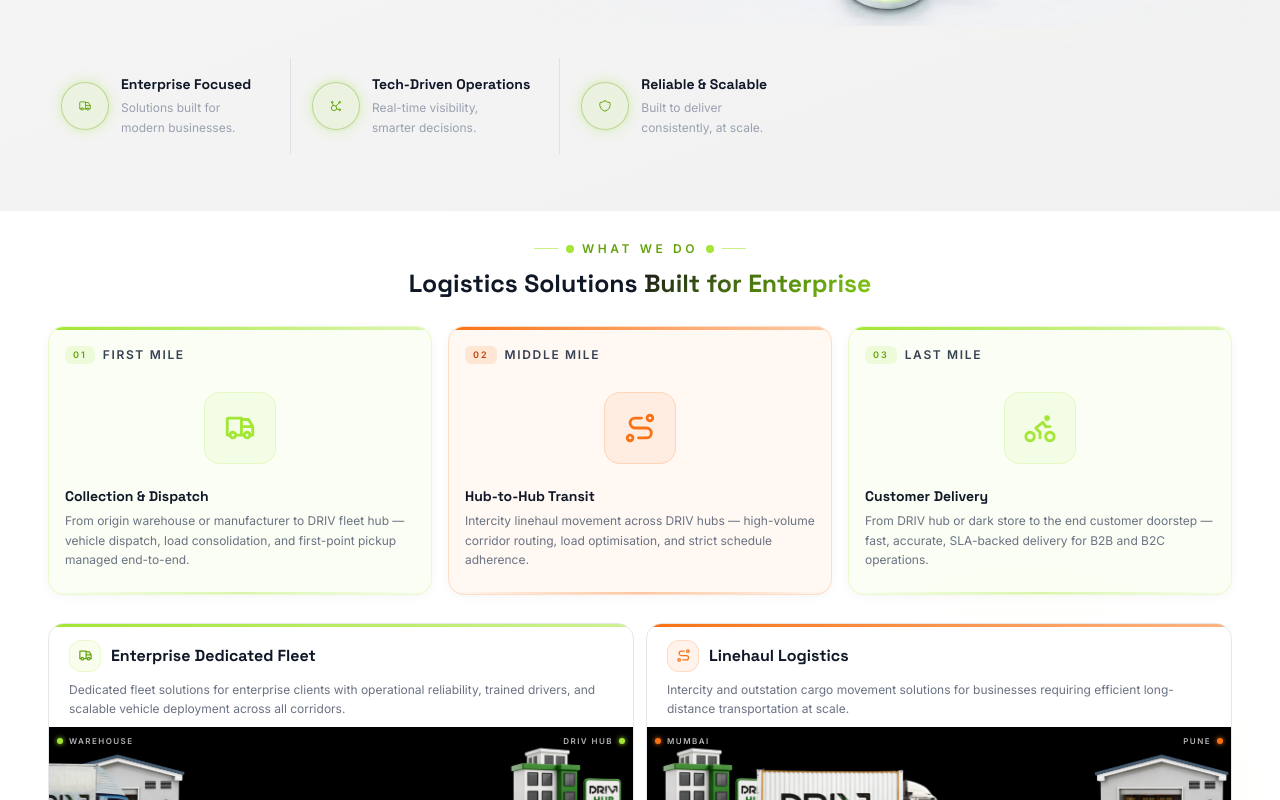
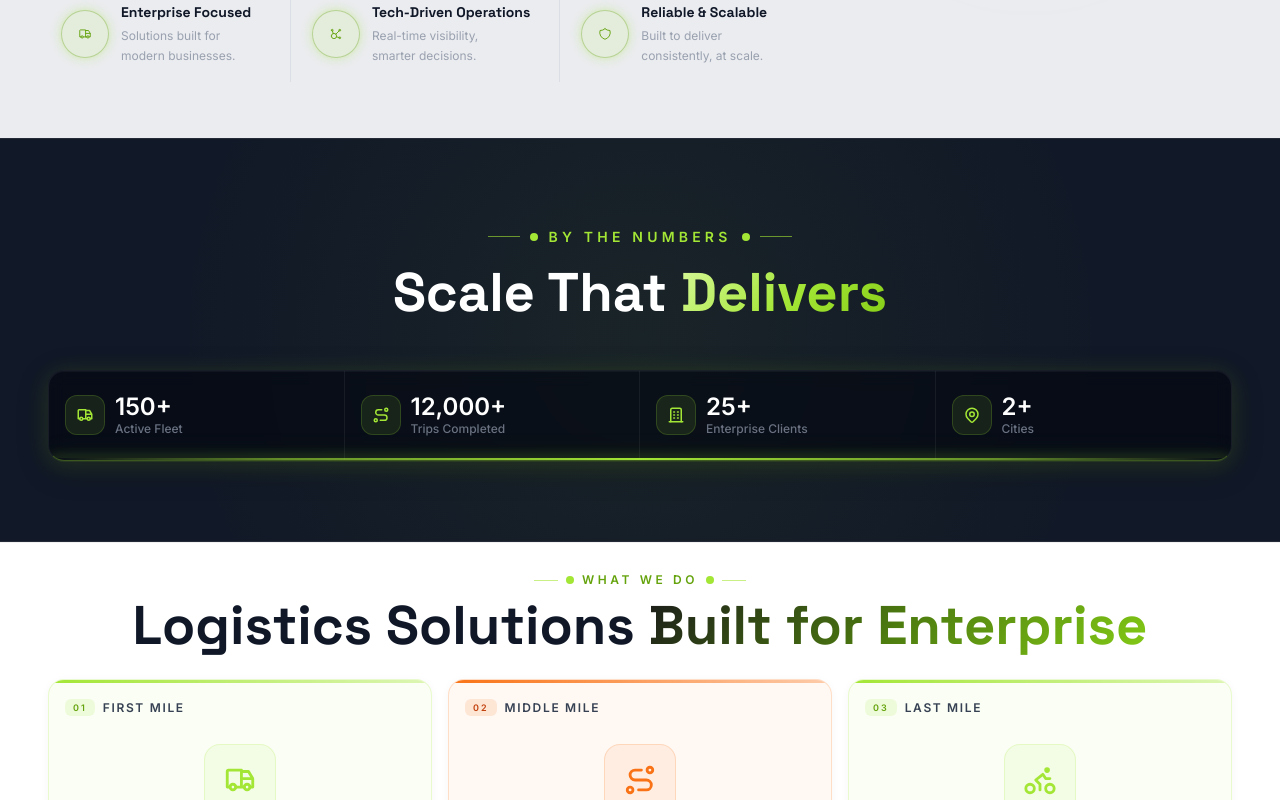
Before and after one commit to pcredintern1-ops/drivtech, a React (Vite) app: page / in a window 1280 px wide. Shown: the part 1380-2180 px from the top of the page. Built offline with nearby package versions, Linux system fonts and the light colour scheme.

Commit message:
stats added, about page changed,canged responsiveness

```diff
--- a/src/components/ContactSection.jsx
+++ b/src/components/ContactSection.jsx
@@ -32,10 +32,10 @@
           <span className="inline-flex items-center gap-2 text-[#65a30d] text-sm font-bold uppercase tracking-[0.3em] mb-6 block">
             <span className="w-8 h-px bg-[#A3E635]/60" /><span className="w-2 h-2 rounded-full bg-[#A3E635]" />Get In Touch<span className="w-2 h-2 rounded-full bg-[#A3E635]" /><span className="w-8 h-px bg-[#A3E635]/60" />
           </span>
-          <h2 className="font-heading font-black text-2xl sm:text-3xl md:text-4xl text-gray-900 mb-4 md:mb-6">
+          <h2 className="font-heading font-black text-3xl sm:text-4xl md:text-5xl lg:text-[3rem] xl:text-[3.4rem] text-gray-900 leading-[1.08] mb-4 md:mb-6">
             Let's Build Something <span className="gradient-text">Together</span>
           </h2>
-          <p className="text-gray-500 text-sm sm:text-base md:text-lg max-w-xl mx-auto leading-relaxed">
+          <p className="text-gray-500 text-base sm:text-lg md:text-lg max-w-xl mx-auto leading-relaxed">
             Whether you're an enterprise client, investor, driver partner, or vendor, we'd love to hear from you.
           </p>
         </motion.div>
--- a/src/components/DrivHubSection.jsx
+++ b/src/components/DrivHubSection.jsx
@@ -345,7 +345,7 @@
   const [hovered, setHovered] = useState(null)
 
   return (
-    <section id="hub" className="relative py-12 md:py-20 lg:py-24 overflow-x-clip section-sep bg-[#eef0f3]">
+    <section id="hub" className="relative py-12 md:py-20 lg:py-24 overflow-x-clip section-sep bg-[#ebecf0]">
       {/* Background grid */}
       <div className="absolute inset-0 pointer-events-none opacity-[0.04]"
         style={{ backgroundImage: 'radial-gradient(circle, #A3E635 1px, transparent 1px)', backgroundSize: '32px 32px' }} />
@@ -370,10 +370,10 @@
             <span className="w-1.5 h-1.5 rounded-full bg-[#A3E635] animate-pulse" />
             Coming 2025 · Bhiwandi, Mumbai
           </div>
-          <h2 className="font-heading font-black text-2xl sm:text-3xl md:text-4xl text-gray-900 mb-4 md:mb-6">
+          <h2 className="font-heading font-black text-3xl sm:text-4xl md:text-5xl lg:text-[3rem] xl:text-[3.4rem] text-gray-900 leading-[1.08] mb-4 md:mb-6">
             The DRIV <span className="gradient-text">HUB</span>
           </h2>
-          <p className="text-gray-500 text-sm sm:text-base md:text-lg max-w-2xl mx-auto leading-relaxed">
+          <p className="text-gray-500 text-base sm:text-lg md:text-lg max-w-2xl mx-auto leading-relaxed">
             A centralised fleet and operations command centre in Bhiwandi, designed to power enterprise
             logistics across Mumbai and beyond.
           </p>
--- a/src/components/Hero.jsx
+++ b/src/components/Hero.jsx
@@ -52,7 +52,7 @@
 
           {/* Description */}
           <motion.p variants={up}
-            className="text-black xl:text-gray-600 text-base sm:text-base md:text-lg leading-relaxed max-w-lg text-center xl:text-left mx-auto xl:mx-0">
+            className="text-black xl:text-gray-600 text-base sm:text-lg md:text-xl lg:text-lg leading-relaxed max-w-lg text-center xl:text-left mx-auto xl:mx-0">
             DRIV powers enterprise fleet operations, linehaul logistics, driver sourcing,
             and scalable mobility solutions for modern businesses across India.
           </motion.p>
--- a/src/components/InvestorSection.jsx
+++ b/src/components/InvestorSection.jsx
@@ -37,10 +37,10 @@
           <span className="inline-flex items-center gap-2 text-[#65a30d] text-sm font-bold uppercase tracking-[0.3em] mb-6 block">
             <span className="w-8 h-px bg-[#A3E635]/60" /><span className="w-2 h-2 rounded-full bg-[#A3E635]" />Investor Program<span className="w-2 h-2 rounded-full bg-[#A3E635]" /><span className="w-8 h-px bg-[#A3E635]/60" />
           </span>
-          <h2 className="font-heading font-black text-2xl sm:text-3xl md:text-4xl text-gray-900 mb-4 md:mb-6">
+          <h2 className="font-heading font-black text-3xl sm:text-4xl md:text-5xl lg:text-[3rem] xl:text-[3.4rem] text-gray-900 leading-[1.08] mb-4 md:mb-6">
             Invest in Logistics <span className="gradient-text">Assets with DRIV</span>
           </h2>
-          <p className="text-gray-500 text-sm sm:text-base md:text-lg max-w-2xl mx-auto leading-relaxed">
+          <p className="text-gray-500 text-base sm:text-lg md:text-lg max-w-2xl mx-auto leading-relaxed">
             DRIV offers an asset-backed fleet investment model for individuals and partners
             looking to participate in the growing logistics and mobility sector.
           </p>
--- a/src/components/Roadmap.jsx
+++ b/src/components/Roadmap.jsx
@@ -7,7 +7,7 @@
   const inView = useInView(ref, { once: true, margin: '-80px' })
 
   return (
-    <section id="roadmap" ref={ref} className="relative py-12 md:py-20 lg:py-24 overflow-x-clip section-sep bg-[#eef0f3]">
+    <section id="roadmap" ref={ref} className="relative py-12 md:py-20 lg:py-24 overflow-x-clip section-sep bg-[#ebecf0]">
       <div className="relative w-full max-w-7xl mx-auto px-4 sm:px-8 lg:px-12">
         <motion.div initial={{ opacity: 0, y: 16 }} whileInView={{ opacity: 1, y: 0 }}
           viewport={{ once: true, amount: 0.05 }}
@@ -15,7 +15,7 @@
           <span className="inline-flex items-center gap-3 text-[#65a30d] text-sm font-bold uppercase tracking-[0.3em] mb-5 block">
             <span className="w-8 h-px bg-[#A3E635]/60" /><span className="w-2 h-2 rounded-full bg-[#A3E635]" />Growth Timeline<span className="w-2 h-2 rounded-full bg-[#A3E635]" /><span className="w-8 h-px bg-[#A3E635]/60" />
           </span>
-          <h2 className="font-heading font-black text-2xl sm:text-3xl md:text-4xl text-gray-900 mb-4 md:mb-6">
+          <h2 className="font-heading font-black text-3xl sm:text-4xl md:text-5xl lg:text-[3rem] xl:text-[3.4rem] text-gray-900 leading-[1.08] mb-4 md:mb-6">
             The DRIV <span className="gradient-text">Roadmap</span>
           </h2>
           <p className="text-gray-500 text-base md:text-lg max-w-lg mx-auto">
@@ -72,7 +72,7 @@
                         {isPast && <span className="opacity-60 ml-1">✓</span>}
                       </div>
                       <h4 className="font-heading font-bold text-gray-900 text-2xl mb-3">{item.title}</h4>
-                      <p className="text-gray-500 text-sm md:text-base leading-relaxed">{item.desc}</p>
+                      <p className="text-gray-500 text-base md:text-base leading-relaxed">{item.desc}</p>
                     </div>
                   </div>
 
--- a/src/components/ServicesSection.jsx
+++ b/src/components/ServicesSection.jsx
@@ -103,7 +103,7 @@
           <motion.h2
             initial={{ opacity: 0, y: 14 }} whileInView={{ opacity: 1, y: 0 }}
             viewport={{ once: true, amount: 0.05 }} transition={{ duration: 0.65, delay: 0.12 }}
-            className="font-heading font-black text-[1.2rem] md:text-[1.55rem] text-gray-900 mb-0.5">
+            className="font-heading font-black text-3xl sm:text-4xl md:text-5xl lg:text-[3rem] xl:text-[3.4rem] text-gray-900 leading-[1.08] mb-0.5">
             Logistics Solutions <span className="gradient-text">Built for Enterprise</span>
           </motion.h2>
         </div>
--- /dev/null
+++ b/src/components/StatsSection.jsx
@@ -0,0 +1,105 @@
+import { useRef, useEffect, useState } from 'react'
+import { motion, useInView } from 'framer-motion'
+import { IconTruck, IconRoute, IconBuilding, IconMapPin } from '@tabler/icons-react'
+
+/* ── Count-up ── */
+function PanelCounter({ target, suffix, inView }) {
+  const [n, setN] = useState(0)
+  useEffect(() => {
+    if (!inView) return
+    const dur = 2000
+    const start = Date.now()
+    const tick = () => {
+      const p = Math.min((Date.now() - start) / dur, 1)
+      const eased = 1 - Math.pow(1 - p, 4)
+      setN(Math.floor(eased * target))
+      if (p < 1) requestAnimationFrame(tick)
+      else setN(target)
+    }
+    requestAnimationFrame(tick)
+  }, [inView, target])
+  return <>{n.toLocaleString()}{suffix}</>
+}
+
+const stats = [
+  { Icon: IconTruck,    target: 150,   suffix: '+', label: 'Active Fleet'       },
+  { Icon: IconRoute,    target: 12000, suffix: '+', label: 'Trips Completed'    },
+  { Icon: IconBuilding, target: 25,    suffix: '+', label: 'Enterprise Clients' },
+  { Icon: IconMapPin,   target: 2,     suffix: '+', label: 'Cities'             },
+]
+
+export default function StatsSection() {
+  const statsRef    = useRef(null)
+  const statsInView = useInView(statsRef, { once: true })
+
+  return (
+    <section id="stats" className="relative py-14 md:py-20 border-y border-white/8 overflow-x-clip bg-[#111827]">
+      <div className="absolute inset-0 pointer-events-none" style={{ background: 'radial-gradient(circle, rgba(163,230,53,0.06) 0%, transparent 70%)' }} />
+      <div className="relative w-full max-w-7xl mx-auto px-4 sm:px-8 lg:px-12">
+
+        {/* Section label */}
+        <motion.div
+          initial={{ opacity: 0, y: 14 }} whileInView={{ opacity: 1, y: 0 }}
+          viewport={{ once: true, amount: 0.05 }} transition={{ duration: 0.75 }}
+          className="text-center mb-8 md:mb-12">
+          <span className="inline-flex items-center gap-2.5 text-[#A3E635] text-sm font-bold uppercase tracking-[0.3em]">
+            <span className="w-8 h-px bg-[#A3E635]/60"/>
+            <span className="w-2 h-2 rounded-full bg-[#A3E635]"/>
+            By The Numbers
+            <span className="w-2 h-2 rounded-full bg-[#A3E635]"/>
+            <span className="w-8 h-px bg-[#A3E635]/60"/>
+          </span>
+          <h2 className="font-heading font-black text-3xl sm:text-4xl md:text-5xl lg:text-[3rem] xl:text-[3.4rem] text-white leading-[1.08] mt-4">
+            Scale That <span className="gradient-text-lime-light">Delivers</span>
+          </h2>
+        </motion.div>
+
+        {/* Stats bar */}
+        <motion.div
+          ref={statsRef}
+          initial={{ opacity: 0, y: 22 }}
+          whileInView={{ opacity: 1, y: 0 }}
+          viewport={{ once: true, amount: 0.1 }}
+          transition={{ duration: 0.85, ease: [0.22, 1, 0.36, 1] }}
+          className="relative rounded-2xl overflow-hidden"
+          style={{
+            background: 'rgba(3,6,16,0.62)',
+            backdropFilter: 'blur(8px)',
+            WebkitBackdropFilter: 'blur(8px)',
+            border: '1px solid rgba(255,255,255,0.07)',
+            borderBottom: '1px solid rgba(163,230,53,0.35)',
+            boxShadow: '0 8px 32px rgba(0,0,0,0.22), inset 0 1px 0 rgba(255,255,255,0.04), 0 4px 24px rgba(163,230,53,0.18), 0 1px 0 rgba(163,230,53,0.10)',
+          }}>
+          {/* Green neon glow line at bottom */}
+          <div className="absolute bottom-0 inset-x-0 h-[2px] rounded-b-2xl pointer-events-none" style={{
+            background: 'linear-gradient(90deg, transparent 0%, rgba(163,230,53,0.6) 20%, #A3E635 50%, rgba(163,230,53,0.6) 80%, transparent 100%)',
+            boxShadow: '0 0 12px rgba(163,230,53,0.7), 0 0 24px rgba(163,230,53,0.35)',
+          }} />
+          <div className="grid grid-cols-2 sm:grid-cols-4">
+            {stats.map(({ Icon, target, suffix, label }, i) => (
+              <div key={label}
+                className={`flex items-center justify-center sm:justify-start gap-2.5 px-4 py-5 sm:py-6 border-white/[0.06]
+                  ${i === 0 ? 'border-r' : ''}
+                  ${i === 1 ? 'sm:border-r' : ''}
+                  ${i === 2 ? 'border-r border-t sm:border-t-0' : ''}
+                  ${i === 3 ? 'border-t sm:border-t-0' : ''}
+                `}>
+                <div className="w-10 h-10 rounded-xl flex items-center justify-center shrink-0"
+                  style={{ background: 'rgba(163,230,53,0.10)', border: '1px solid rgba(163,230,53,0.18)' }}>
+                  <Icon size={18} style={{ color: '#A3E635' }} />
+                </div>
+                <div>
+                  <div className="font-heading font-black text-white text-xl sm:text-2xl leading-none">
+                    <PanelCounter target={target} suffix={suffix} inView={statsInView} />
+                  </div>
+                  <div className="text-gray-500 text-[11px] sm:text-[12px] mt-0.5 font-medium leading-tight">{label}</div>
+                </div>
+              </div>
+            ))}
+          </div>
+        </motion.div>
+
+      </div>
+    </section>
+  )
+}
--- a/src/components/TrustBar.jsx
+++ b/src/components/TrustBar.jsx
@@ -91,8 +91,8 @@
           <span className="inline-flex items-center gap-3 text-[#A3E635] text-xs font-bold uppercase tracking-[0.3em] mb-3">
             <span className="w-8 h-px bg-[#A3E635]/60" /><span className="w-2 h-2 rounded-full bg-[#A3E635]" />Trusted Partners<span className="w-2 h-2 rounded-full bg-[#A3E635]" /><span className="w-8 h-px bg-[#A3E635]/60" />
           </span>
-          <h3 className="font-heading font-black text-xl md:text-2xl text-white mt-3">
-            Powering India's Fastest-Growing Enterprises
+          <h3 className="font-heading font-black text-3xl sm:text-4xl md:text-5xl lg:text-[3rem] xl:text-[3.4rem] leading-[1.08] text-white mt-3">
+            Powering India's <span className="gradient-text-lime-light">Fastest-Growing Enterprises</span>
           </h3>
         </motion.div>
 
--- a/src/pages/Home.jsx
+++ b/src/pages/Home.jsx
@@ -1,6 +1,7 @@
 import Hero from '../components/Hero'
 import TrustBar from '../components/TrustBar'
 import AboutSection from '../components/AboutSection'
+import StatsSection from '../components/StatsSection'
 import ServicesSection from '../components/ServicesSection'
 import DrivHubSection from '../components/DrivHubSection'
 import InvestorSection from '../components/InvestorSection'
@@ -12,6 +13,7 @@
     <>
       <Hero />
       <AboutSection />
+      <StatsSection />
       <ServicesSection />
       <TrustBar />
       <DrivHubSection />
```
Also changed, not shown: src/components/AboutSection.jsx (+8 -8 lines), src/components/Navbar.jsx (+5 -5 lines), public/about-network-2.webp (added).
